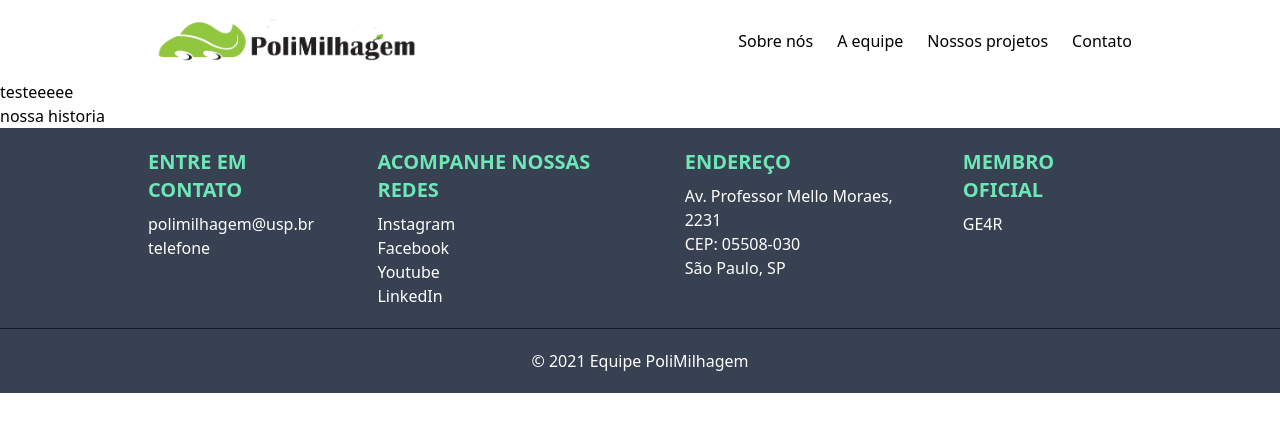
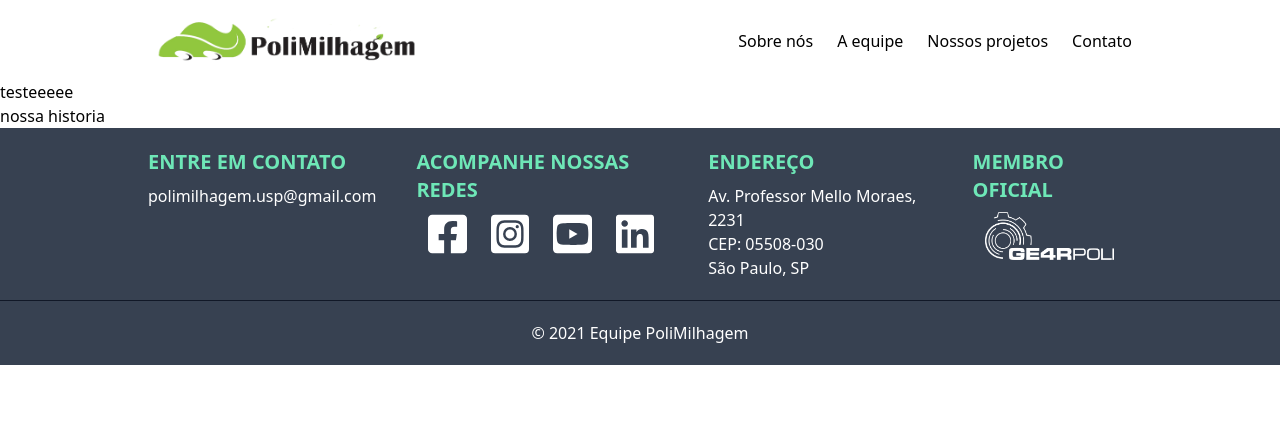
Before and after one commit to bennychun99/site2, a Next.js app: page /about in a window 1280 px wide. Shown: the top 432 px of the page. Built offline with nearby package versions, Linux system fonts and the light colour scheme.

Commit message:
fixed email

```diff
--- a/pages/about.js
+++ b/pages/about.js
@@ -74,18 +74,18 @@ function Footer() {
             ENTRE EM CONTATO
           </h1>
           <p className="text-white text-center md:text-left">
-            polimilhagem@usp.br
+            polimilhagem.usp@gmail.com
           </p>
-          <p className="text-white text-center md:text-left">telefone</p>
         </div>
         <div className="m-5">
           <h1 className="pb-2 text-green-300 text-xl font-bold text-center md:text-left">
             ACOMPANHE NOSSAS REDES
           </h1>
-          <p className=" text-white text-center md:text-left">Instagram</p>
-          <p className="text-white text-center md:text-left">Facebook</p>
-          <p className="text-white text-center md:text-left ">Youtube</p>
-          <p className=" text-white text-center md:text-left">LinkedIn</p>
+          <a href="https://www.facebook.com/PoliMilhagem/"><img src="/icons/facebook-square-brands.svg" alt="Facebook" className="h-11 filter-white"/></a>
+          <a href="https://www.instagram.com/polimilhagem/"><img src="/icons/instagram-square-brands.svg" alt="Instagrm" className="h-11 filter-white"/></a>
+          <a href="https://www.youtube.com/channel/UCcn3NmNhqWIoj7IB-Tb0eEQ"><img src="/icons/youtube-square-brands.svg" alt="YouTube" className="h-11 filter-white"/></a>
+          <a href="https://www.linkedin.com/company/polimilhagem"><img src="/icons/linkedin-brands.svg" alt="LinkedIn" className="h-11 filter-white"/></a>
+
         </div>
         <div className="m-5">
           <h1 className="pb-2 text-green-300 text-xl font-bold text-center md:text-left">
@@ -101,7 +101,7 @@ function Footer() {
           <h1 className="pb-2 text-green-300 text-xl font-bold text-center md:text-left">
             MEMBRO OFICIAL
           </h1>
-          <p className="text-white text-center md:text-left ">GE4R</p>
+          <a href="https://www.gearpoli.com.br/"><img src="ge4rPoli_branco.png" alt="Gear Poli" className="h-12"/></a>
         </div>
       </div>
 
--- a/pages/index.js
+++ b/pages/index.js
@@ -73,7 +73,7 @@ function Footer() {
             ENTRE EM CONTATO
           </h1>
           <p className="text-white text-center md:text-left">
-            polimilhagem@gmail.com
+            polimilhagem.usp@gmail.com
           </p>
         </div>
         <div className="m-5">
--- a/pages/projects.js
+++ b/pages/projects.js
@@ -74,18 +74,18 @@ function Footer() {
             ENTRE EM CONTATO
           </h1>
           <p className="text-white text-center md:text-left">
-            polimilhagem@usp.br
+            polimilhagem.usp@gmail.com
           </p>
-          <p className="text-white text-center md:text-left">telefone</p>
         </div>
         <div className="m-5">
           <h1 className="pb-2 text-green-300 text-xl font-bold text-center md:text-left">
             ACOMPANHE NOSSAS REDES
           </h1>
-          <p className=" text-white text-center md:text-left">Instagram</p>
-          <p className="text-white text-center md:text-left">Facebook</p>
-          <p className="text-white text-center md:text-left ">Youtube</p>
-          <p className=" text-white text-center md:text-left">LinkedIn</p>
+          <a href="https://www.facebook.com/PoliMilhagem/"><img src="/icons/facebook-square-brands.svg" alt="Facebook" className="h-11 filter-white"/></a>
+          <a href="https://www.instagram.com/polimilhagem/"><img src="/icons/instagram-square-brands.svg" alt="Instagrm" className="h-11 filter-white"/></a>
+          <a href="https://www.youtube.com/channel/UCcn3NmNhqWIoj7IB-Tb0eEQ"><img src="/icons/youtube-square-brands.svg" alt="YouTube" className="h-11 filter-white"/></a>
+          <a href="https://www.linkedin.com/company/polimilhagem"><img src="/icons/linkedin-brands.svg" alt="LinkedIn" className="h-11 filter-white"/></a>
+
         </div>
         <div className="m-5">
           <h1 className="pb-2 text-green-300 text-xl font-bold text-center md:text-left">
@@ -101,7 +101,7 @@ function Footer() {
           <h1 className="pb-2 text-green-300 text-xl font-bold text-center md:text-left">
             MEMBRO OFICIAL
           </h1>
-          <p className="text-white text-center md:text-left ">GE4R</p>
+          <a href="https://www.gearpoli.com.br/"><img src="ge4rPoli_branco.png" alt="Gear Poli" className="h-12"/></a>
         </div>
       </div>
 
--- a/pages/team.js
+++ b/pages/team.js
@@ -74,18 +74,18 @@ function Footer() {
             ENTRE EM CONTATO
           </h1>
           <p className="text-white text-center md:text-left">
-            polimilhagem@usp.br
+            polimilhagem.usp@gmail.com
           </p>
-          <p className="text-white text-center md:text-left">telefone</p>
         </div>
         <div className="m-5">
           <h1 className="pb-2 text-green-300 text-xl font-bold text-center md:text-left">
             ACOMPANHE NOSSAS REDES
           </h1>
-          <p className=" text-white text-center md:text-left">Instagram</p>
-          <p className="text-white text-center md:text-left">Facebook</p>
-          <p className="text-white text-center md:text-left ">Youtube</p>
-          <p className=" text-white text-center md:text-left">LinkedIn</p>
+          <a href="https://www.facebook.com/PoliMilhagem/"><img src="/icons/facebook-square-brands.svg" alt="Facebook" className="h-11 filter-white"/></a>
+          <a href="https://www.instagram.com/polimilhagem/"><img src="/icons/instagram-square-brands.svg" alt="Instagrm" className="h-11 filter-white"/></a>
+          <a href="https://www.youtube.com/channel/UCcn3NmNhqWIoj7IB-Tb0eEQ"><img src="/icons/youtube-square-brands.svg" alt="YouTube" className="h-11 filter-white"/></a>
+          <a href="https://www.linkedin.com/company/polimilhagem"><img src="/icons/linkedin-brands.svg" alt="LinkedIn" className="h-11 filter-white"/></a>
+
         </div>
         <div className="m-5">
           <h1 className="pb-2 text-green-300 text-xl font-bold text-center md:text-left">
@@ -101,7 +101,7 @@ function Footer() {
           <h1 className="pb-2 text-green-300 text-xl font-bold text-center md:text-left">
             MEMBRO OFICIAL
           </h1>
-          <p className="text-white text-center md:text-left ">GE4R</p>
+          <a href="https://www.gearpoli.com.br/"><img src="ge4rPoli_branco.png" alt="Gear Poli" className="h-12"/></a>
         </div>
       </div>
 
```
